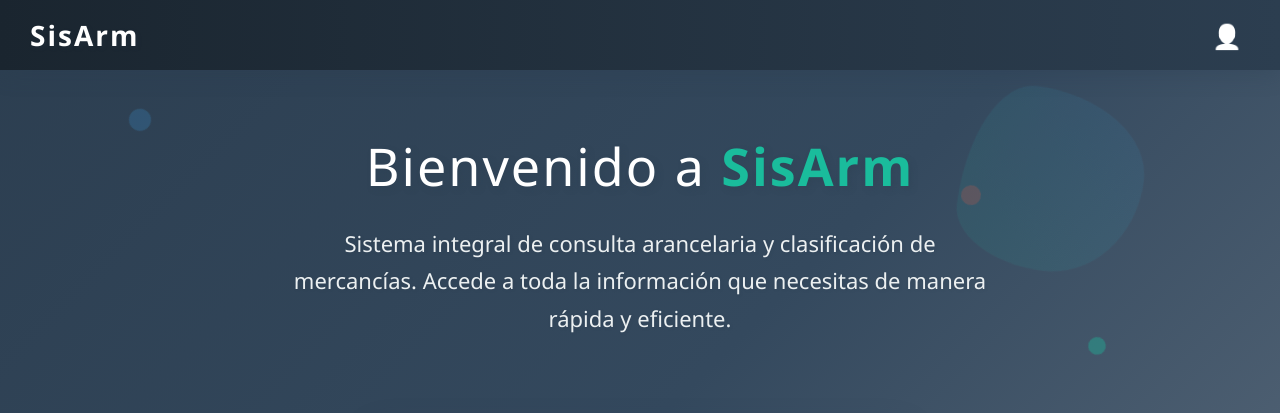
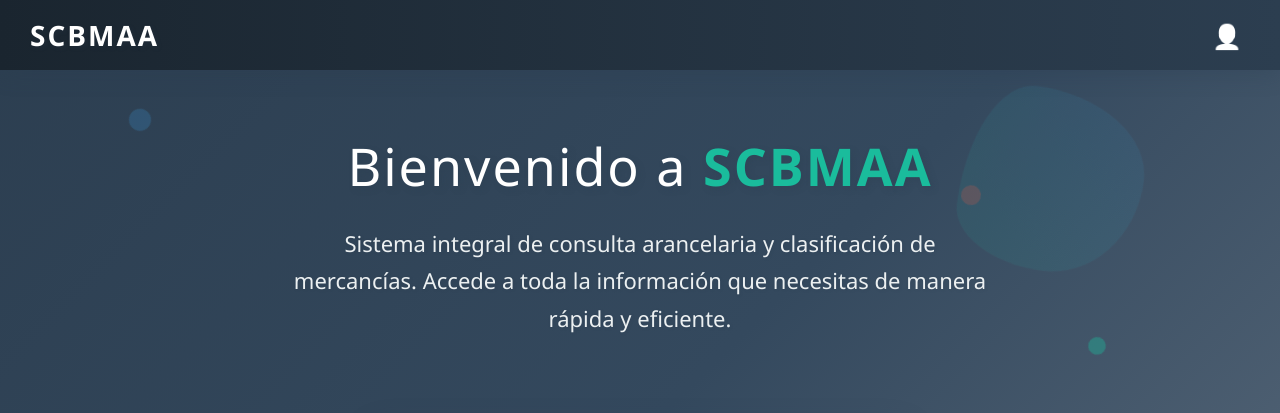
Before and after one commit to Bot-350/SCBMAA, a Django app: page / in a window 1280 px wide. Shown: the top 413 px of the page. Run offline with Django 5.2, Linux system fonts and the light colour scheme; a user stored in the database is signed in.

Commit message:
SCBMAA agregado

```diff
--- a/aranceles/templates/arancel/tabla_aranceles.html
+++ b/aranceles/templates/arancel/tabla_aranceles.html
@@ -105,7 +105,7 @@
 <body>
 
     <div id="top-bar">
-        <h1 id="home-link">SisArm</h1>
+        <h1 id="home-link">SCBMAA</h1>
         <div id="user-container">
             <div id="user-icon">👤</div>
             <div id="user-dropdown">
--- a/inicial/templates/inicio/inicio.html
+++ b/inicial/templates/inicio/inicio.html
@@ -1,7 +1,7 @@
 <!DOCTYPE html>
 <html>
 <head>
-    <title>SisArm - Sistema de Aranceles</title>
+    <title>SCBMAA - Sistema de Aranceles</title>
     <style>
         :root {
             --primary-dark: #2c3e50;
@@ -559,7 +559,7 @@
 
     <!-- Barra superior -->
     <div id="top-bar">
-        <h1>SisArm</h1>
+        <h1>SCBMAA</h1>
         <div id="user-container">
             <div id="user-icon" style="color: white;">👤</div>
             <div id="user-dropdown">
@@ -597,7 +597,7 @@
     <!-- Contenido principal -->
     <div class="main-container">
         <div class="welcome-section">
-            <h2>Bienvenido a <span class="highlight">SisArm</span></h2>
+            <h2>Bienvenido a <span class="highlight">SCBMAA</span></h2>
             <p>Sistema integral de consulta arancelaria y clasificación de mercancías. Accede a toda la información que necesitas de manera rápida y eficiente.</p>
         </div>
 
--- a/templates/base.html
+++ b/templates/base.html
@@ -10,7 +10,7 @@
     {% block navbar %}
     <nav class="navbar navbar-expand-lg navbar-dark bg-dark">
         <div class="container">
-            <a class="navbar-brand" href="{% url 'aranceles:tabla_aranceles' %}">SisArm</a>
+            <a class="navbar-brand" href="{% url 'aranceles:tabla_aranceles' %}">SCBMAA</a>
             <button class="navbar-toggler" type="button" data-bs-toggle="collapse" data-bs-target="#navbarNav" aria-controls="navbarNav" aria-expanded="false" aria-label="Toggle navigation">
                 <span class="navbar-toggler-icon"></span>
             </button>
--- a/usuarios/templates/usuarios/perfil.html
+++ b/usuarios/templates/usuarios/perfil.html
@@ -3,7 +3,7 @@
 <head>
     <meta charset="UTF-8">
     <meta name="viewport" content="width=device-width, initial-scale=1.0">
-    <title>Mi Perfil - SisArm</title>
+    <title>Mi Perfil - SCBMAA</title>
     <style>
         :root {
             --primary-dark: #2c3e50;
@@ -403,7 +403,7 @@
 
     <!-- Barra superior - IGUAL QUE LA PRIMERA PÁGINA -->
     <div id="top-bar">
-        <h1><a href="{% url 'home' %}" style="color:inherit;text-decoration:none;">SisArm</a></h1>
+        <h1><a href="{% url 'home' %}" style="color:inherit;text-decoration:none;">SCBMAA</a></h1>
         <div id="user-container">
             <div id="user-icon" style="color: white;">👤</div>
             <div id="user-dropdown">
--- a/usuarios/templates/usuarios/re_contraseña.html
+++ b/usuarios/templates/usuarios/re_contraseña.html
@@ -3,7 +3,7 @@
 <head>
     <meta charset="UTF-8">
     <meta name="viewport" content="width=device-width, initial-scale=1.0">
-    <title>Cambiar Contraseña - SisArm</title>
+    <title>Cambiar Contraseña - SCBMAA</title>
     <style>
         * {
             margin: 0;
@@ -248,7 +248,7 @@
 <body>
     <!-- Header -->
     <div class="header">
-        <div class="logo">SisArm</div>
+        <div class="logo">SCBMAA</div>
         <div class="user-icon">👤</div>
     </div>
 
--- a/usuarios/templates/usuarios/search_logs.html
+++ b/usuarios/templates/usuarios/search_logs.html
@@ -51,7 +51,7 @@
     .container { margin-top: 90px !important; }
 </style>
 <div id="top-bar">
-    <h1 id="home-link" onclick="window.location.href='/'">SisArm</h1>
+    <h1 id="home-link" onclick="window.location.href='/'">SCBMAA</h1>
     <div id="user-container">
         <div id="user-icon">👤</div>
         <div id="user-dropdown">
```
